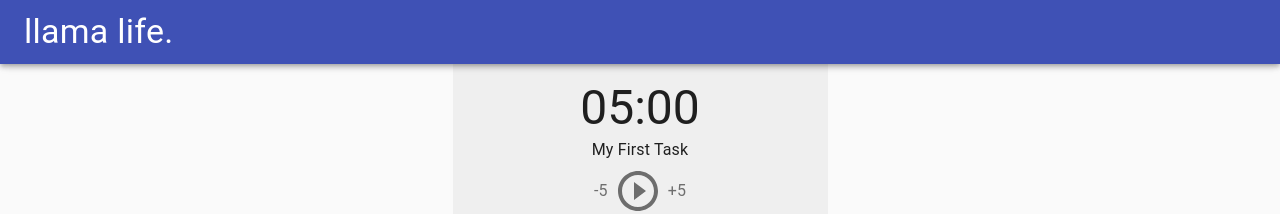
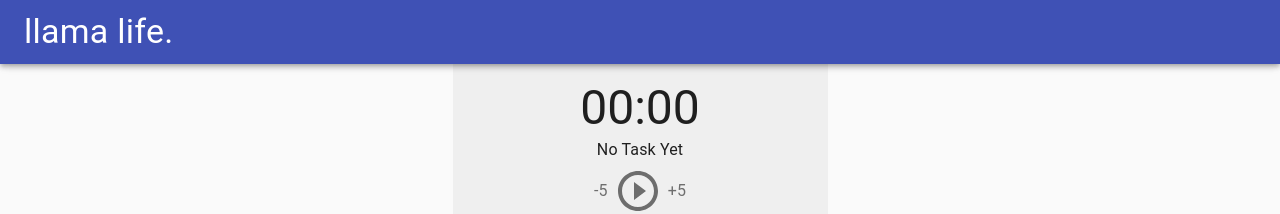
Before and after one commit to Jomark031497/aloeviate-server, a React (Create React App) app: page / in a window 1280 px wide. Shown: the top 214 px of the page. Built offline with nearby package versions, Linux system fonts and the light colour scheme.

Commit message:
getting the first task data in timer component

```diff
--- a/src/components/tasks/AddTask.jsx
+++ b/src/components/tasks/AddTask.jsx
@@ -13,6 +13,7 @@ const AddTask = () => {
   const [task, setTask] = useState({
     name: "",
     duration: "",
+    isCompleted: false,
   });
 
   const [open, setOpen] = useState(false);
--- a/src/components/timer/Timer.jsx
+++ b/src/components/timer/Timer.jsx
@@ -1,12 +1,28 @@
 import { IconButton, makeStyles, Typography } from "@material-ui/core";
 import PlayIcon from "@material-ui/icons/PlayCircleFilledWhiteOutlined";
+import { useEffect, useState } from "react";
+import { useSelector } from "react-redux";
 
 const Timer = () => {
   const classes = useStyles();
+
+  const tasks = useSelector((state) => state.tasks);
+
+  const [activeTask, setActiveTask] = useState({});
+
+  useEffect(() => {
+    tasks.length === 0
+      ? setActiveTask({
+          name: "No Task Yet",
+          duration: "00:00",
+        })
+      : setActiveTask(tasks[0]);
+  }, [tasks]);
+
   return (
     <div className={classes.root}>
-      <Typography variant="h3">05:00</Typography>
-      <Typography variant="subtitle1">My First Task</Typography>
+      <Typography variant="h3">{activeTask.duration}</Typography>
+      <Typography variant="subtitle1">{activeTask.name}</Typography>
 
       <div>
         <IconButton disableRipple disableFocusRipple size="small">
--- a/src/utils/timeParser.js
+++ b/src/utils/timeParser.js
@@ -5,7 +5,6 @@ export const timeParser = (time) => {
   const parsedTime = parseInt(time);
   const timeFormat = parsedTime > 9 ? `${time}:00` : `0${time}:00`;
 
-  console.log(timeFormat);
   return timeFormat;
 };
 
```
